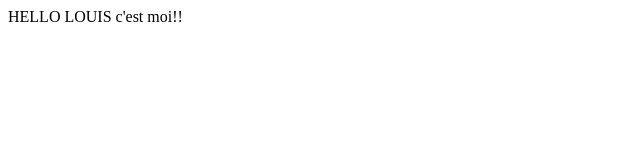
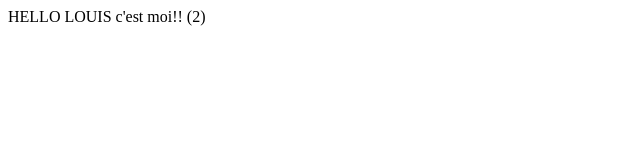
Before and after one commit to lougerard/portfolio.github.io, a plain HTML site: page index.html in a window 1280 px wide. Shown: the full height of the page, 0-640 px from the left. Drawn offline with Linux system fonts and the light colour scheme.

Commit message:
Update index.html
eakejkzajea

```diff
--- a/index.html
+++ b/index.html
@@ -1,5 +1,5 @@
 <html>
 
-HELLO LOUIS c'est moi!!
+HELLO LOUIS c'est moi!! (2)
 
 </html>
```
